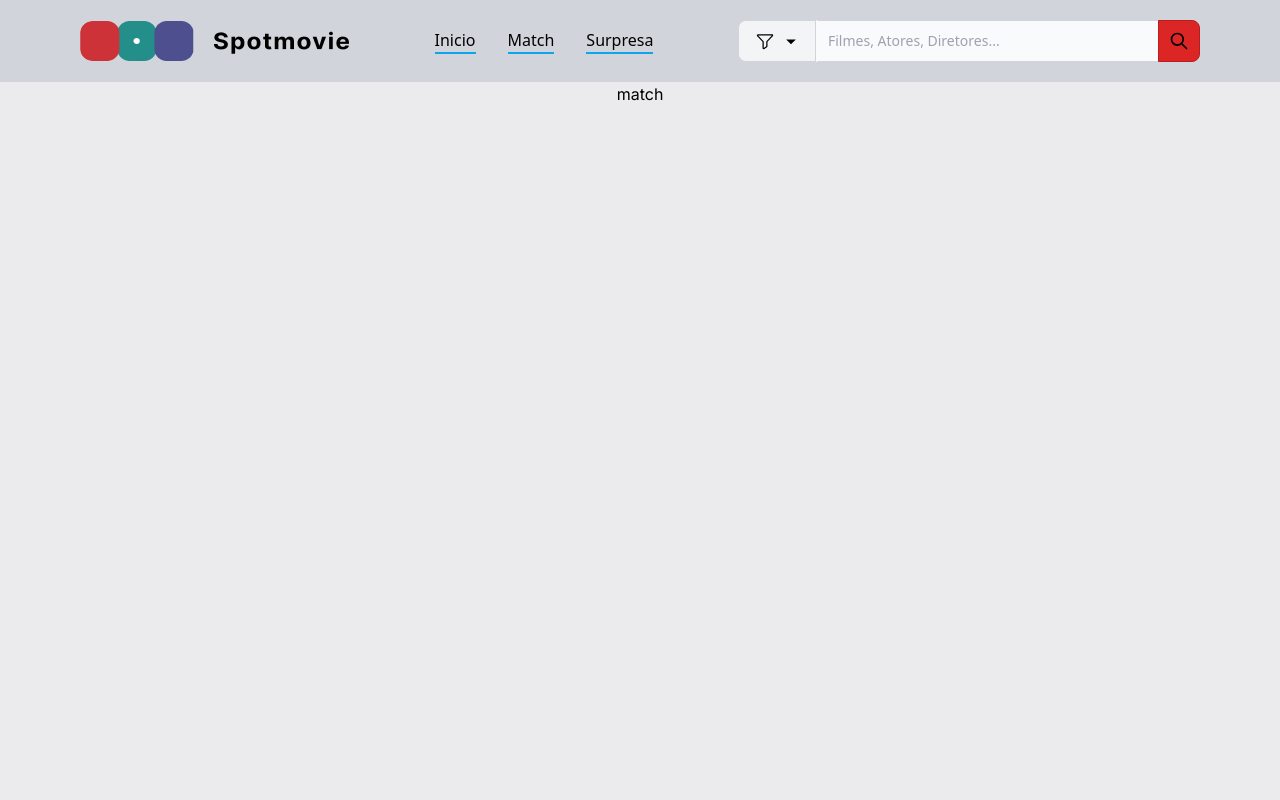
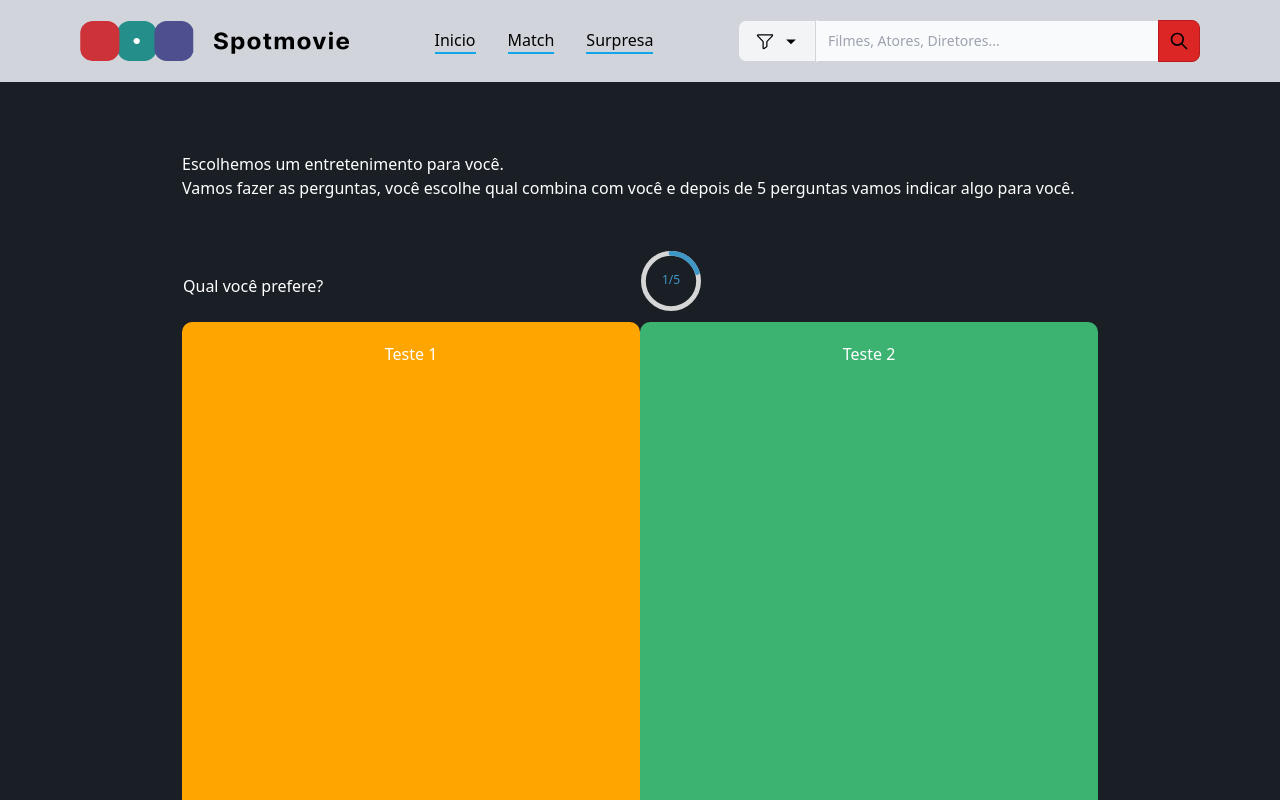
Before and after one commit to ICEI-PUC-Minas-PMV-ADS/pmv-ads-2023-1-e1-proj-web-t12-projeto-serie, a Next.js app: page /match in a window 1280 px wide. Shown: the top 800 px of the page. Built offline with nearby package versions, Linux system fonts and the light colour scheme; what @badrap/bar-of-progress would draw is missing.

Commit message:
Adicionando tela Match

```diff
--- a/package.json
+++ b/package.json
@@ -20,6 +20,8 @@
     "next": "13.3.0",
     "postcss": "8.4.23",
     "react": "18.2.0",
+    "react-bootstrap": "^2.7.4",
+    "react-circular-progressbar": "^2.1.0",
     "react-dom": "18.2.0",
     "tailwindcss": "3.3.1",
     "typescript": "5.0.4"
--- a/src/pages/match.tsx
+++ b/src/pages/match.tsx
@@ -2,16 +2,186 @@ import BottomNav from '@/components/bottomNav'
 import TopNav from '@/components/topNav'
 import { Inter } from 'next/font/google'
 import React from 'react'
+import { useState } from 'react';
+import Spinner from 'react-bootstrap/Spinner';
+import { CircularProgressbar } from 'react-circular-progressbar';
+import 'react-circular-progressbar/dist/styles.css';
 
 const inter = Inter({ subsets: ['latin'] })
 
 export default function match() {
+  //
+  let index = 1
+  const themes = {
+      type: ['Séries', 'Filmes', 'Documentários', 'Animações'],
+      duration:['Meia Hora', '1 Hora', '+ 1 Hora'],
+      category:['Ação', 'Drama', 'Romance', 'Suspense', 'Terror'],
+  }
+  const selectedThemes = []
+  const [isHover1, setIsHover1] = useState(false);
+  const [isHover2, setIsHover2] = useState(false);
+  const [loadMatch, setLoad] = useState(true);
+
+  //Styles
+  const MainBlockStyle={
+      width: '100%px',
+      height: '100%px',
+      'marginTop':'70px',
+      'marginLeft':'70px',
+      'marginRight':'70px',
+  }
+  const TableStyle={
+      width: '100%',
+      height: '800px',
+      'marginTop': '50px',
+      'marginBottom': '50px',
+  }
+  const TableLine1Style={
+      'border-radius': '10px',
+      'padding': '20px',
+      width: '500px',
+      height: '400px',
+      backgroundColor: isHover1 ? 'salmon' : 'orange',
+      // color: isHover1 ? 'red' : 'green',
+  }
+  const TableLine2Style={
+      'border-radius': '10px',
+      'padding': '20px',
+      width: '500px',
+      height: '400px',
+      backgroundColor: isHover2 ? 'lightgreen' : 'mediumseagreen',
+      // color: isHover2 ? 'red' : 'green',
+  }
+
+  // Arrow Functions
+  const handleMouseEnterOption1 = () => {
+      selectedThemes.push()
+      setIsHover1(true);
+  }
+  const handleMouseEnterOption2 = () => {
+      setIsHover2(true);
+  }
+  const handleMouseLeaveOption1 = () => {
+      setIsHover1(false);
+  }
+  const handleMouseLeaveOption2 = () => {
+      setIsHover2(false);
+  }
+  const incrementCounter =()=> {
+      index = index + 1;
+  }
+  const changeIndex = (indx: number)=>{
+    incrementCounter()
+    FillMatch(indx)
+  }
+  const FillMatch = (idx: number)=>{
+    const option1 = document.getElementsByClassName("Option1")[0]
+    const option2 = document.getElementsByClassName("Option2")[0]
+    idx == 1 ? (selectedThemes.push(option1.innerHTML)) : (selectedThemes.push(option2.innerHTML))
+    let op1 = '', op2 = '', random = 0;
+
+    switch(index) // as number
+    {
+      case 1: // Type
+        random = Math.floor(Math.random() * themes.type.length);
+        op1 = themes.type[random];
+        op2 = themes.type[random === themes.type.length ? (random-1) : (random+1)];
+      break;
+      case 2: // Duration
+        random = Math.floor(Math.random() * themes.duration.length);
+        op1 = themes.duration[random];
+        op2 = themes.duration[random === themes.duration.length ? (random-1) : (random+1)];
+      break;
+      case 3: // Category
+        random = Math.floor(Math.random() * themes.category.length);
+        op1 = themes.category[random];
+        op2 = themes.category[random === themes.category.length ? (random-1) : (random+1)];
+      break;
+      case 4: // Type
+        random = Math.floor(Math.random() * themes.duration.length);
+        op1 = themes.duration[random];
+        op2 = themes.duration[random === themes.duration.length ? (random-1) : (random+1)];
+      break;
+      case 5: // Type
+        random = Math.floor(Math.random() * themes.duration.length);
+        op1 = themes.duration[random];
+        op2 = themes.duration[random === themes.duration.length ? (random-1) : (random+1)];
+        setLoad(false)
+      break;
+      default:
+        break;
+    }
+    option1.innerHTML = '<h1>'+ op1 +'</h1>'
+    option2.innerHTML = '<h1>'+ op2 +'</h1>'
+  }
+
   return (
     <>
     <TopNav />
-    <main className="flex min-h-screen flex-col items-center pr-28 pl-28">
-      <h1 className={`${inter.className}`}>match</h1>
-    </main>
+    <>
+      <main
+        className="flex min-h-screen flex-col items-center pr-28 pl-28"
+        style={{
+                    'backgroundColor': '#1A1F25',
+                    'color': 'white',
+                    display: 'grid'
+                }}>
+      <div style={MainBlockStyle}>
+            <div>
+                <h1>Escolhemos um entretenimento para você.</h1>
+                <p>Vamos fazer as perguntas, você escolhe qual combina com você e depois de 5 perguntas vamos indicar algo para você.</p>
+            </div>
+            <div>
+            <table style={TableStyle}>
+                <tr style={{'display': 'contents', textAlign: 'center'}}>
+                    <thead>
+                        <td><h2 style={{'textAlign': 'left'}}>Qual você prefere?</h2></td>
+                        <td style={{textAlign: 'right'}}>
+                            <div style={{ width: '60px', height: '60px', marginBottom:'10px', 'textAlign': 'right'}}>
+                                <CircularProgressbar className="Counter" value={index} maxValue={5} text={`${index}/5`}/>
+                            </div>
+                        </td>
+                    </thead>
+                </tr>
+                <tr style={{'display': 'contents', textAlign: 'center'}}>
+                <tbody  className="Options">
+                {loadMatch ?
+                        (
+                            <div style={{'display': 'contents', 'textAlign': 'center'}}>
+                                <td
+                                    className='Option1'
+                                    style={TableLine1Style}
+                                    onClick={()=>changeIndex(1)}
+                                    onMouseEnter={handleMouseEnterOption1}
+                                    onMouseLeave={handleMouseLeaveOption1}>
+                                        <h1>Teste 1</h1>
+                                </td>
+                                <td
+                                    className='Option2'
+                                    style={TableLine2Style}
+                                    onClick={()=>changeIndex(2)}
+                                    onMouseEnter={handleMouseEnterOption2}
+                                    onMouseLeave={handleMouseLeaveOption2}>
+                                        <h1>Teste 2</h1>
+                                </td>
+                            </div>
+                        )
+                        :
+                        (
+                            <td>
+                                <Spinner  animation="border" role="status" style={{'display': 'contents', textAlign: 'center'}}>
+                                    <span className="visually-hidden" >Loading...</span>
+                                </Spinner>
+                            </td>
+                        )
+                    }
+                </tbody>
+                </tr>
+            </table>
+            </div>
+        </div>
+      </main>
+    </>
     <BottomNav />
   </>
   )
```
